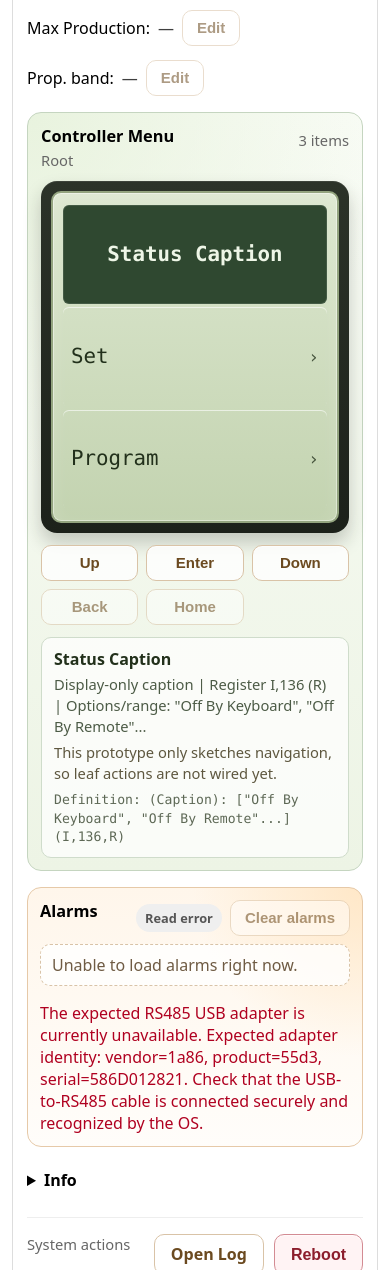
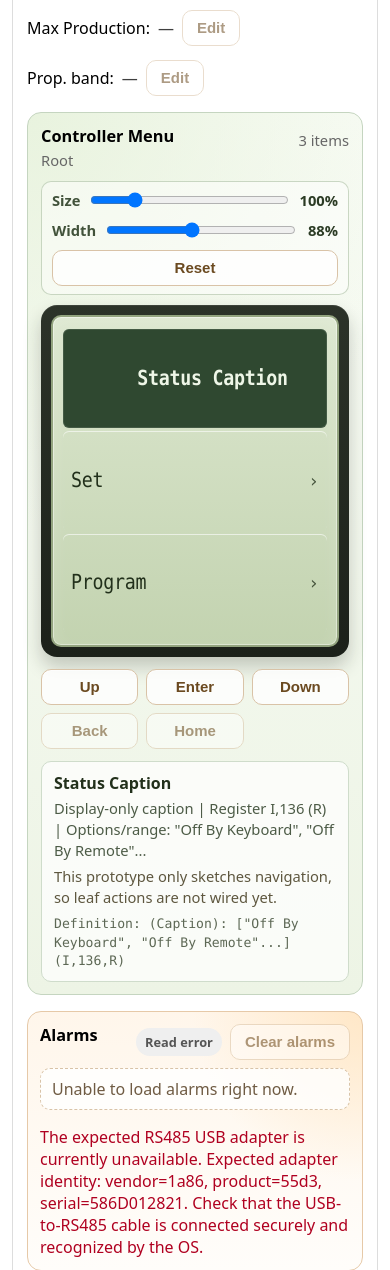
Before and after one commit to ShaharBe/carel-supervisor-device, a Flask app: page / in a window 390 px wide. Shown: the part 266-1536 px from the top of the page. Run offline with Flask 3, Linux system fonts and the light colour scheme; data that the repository does not hold is empty.

Commit message:
Add adjustable menu display controls
Introduce UI controls and styling to adjust the on-screen menu's font size and horizontal scale. Adds range inputs and a Reset button in the menu widget, CSS variables (--menu-font-size, --menu-text-scale-x, --menu-letter-spacing) and responsive layout tweaks. Implements JS to load/save sanitized settings to localStorage (key: carel-menu-display-settings), apply settings (including on resize), and clamp values to safe ranges with reset/persist behavior. Also adds a root id on the menu section for easier targeting.

```diff
--- a/app/static/app.css
+++ b/app/static/app.css
@@ -180,6 +180,9 @@
     .alarm-description { margin-top: 0; font-weight: 600; color: #2a2117; line-height: 1.35; }
     .alarm-hint { margin-top: 8px; min-height: 1.2em; }
     .menu-widget {
+      --menu-font-size: 1.45rem;
+      --menu-text-scale-x: 0.88;
+      --menu-letter-spacing: -0.015em;
       margin: 16px 0;
       padding: 12px 13px;
       border-radius: 14px;
@@ -204,6 +207,38 @@
       min-height: 30px;
       white-space: nowrap;
     }
+    .menu-display-tools {
+      display: flex;
+      align-items: center;
+      gap: 10px 14px;
+      flex-wrap: wrap;
+      margin-bottom: 10px;
+      padding: 8px 10px;
+      border-radius: 10px;
+      background: rgba(255, 255, 255, 0.48);
+      border: 1px solid rgba(157, 181, 148, 0.52);
+    }
+    .menu-display-control {
+      display: inline-flex;
+      align-items: center;
+      gap: 8px;
+      width: auto;
+      margin: 0;
+      font-size: 0.92rem;
+      font-weight: 600;
+      color: #41523a;
+    }
+    .menu-display-control input[type="range"] {
+      width: 110px;
+      padding: 0;
+    }
+    .menu-display-value {
+      min-width: 3.8ch;
+      text-align: right;
+      font-variant-numeric: tabular-nums;
+      color: #2b3b24;
+    }
+    .menu-display-reset { margin-left: auto; }
     .lcd-shell {
       padding: 10px;
       border-radius: 16px;
@@ -223,7 +258,7 @@
       display: grid;
       gap: 3px;
       font-family: Consolas, "Courier New", monospace;
-      font-size: 1.45rem;
+      font-size: var(--menu-font-size);
       line-height: 1.05;
       color: #22301b;
       outline: none;
@@ -260,9 +295,14 @@
       box-shadow: inset 0 0 0 1px rgba(255, 255, 255, 0.1);
     }
     .menu-line-label {
+      display: block;
+      width: calc(100% / var(--menu-text-scale-x));
       overflow: hidden;
       text-overflow: ellipsis;
       white-space: nowrap;
+      letter-spacing: var(--menu-letter-spacing);
+      transform: scaleX(var(--menu-text-scale-x));
+      transform-origin: left center;
     }
     .menu-line-hint {
       opacity: 0.78;
@@ -283,6 +323,7 @@
     .menu-line-caption .menu-line-label {
       text-align: center;
       font-weight: 700;
+      transform-origin: center center;
     }
     .menu-line-stub:not(.is-active),
     .menu-line-caption:not(.is-active) {
@@ -372,7 +413,20 @@
       .compact-action-row label { width: auto; margin-bottom: 0; }
       .menu-screen {
         height: 304px;
-        font-size: 1.3rem;
+        --menu-font-size: 1.3rem;
+      }
+      .menu-display-tools { align-items: stretch; }
+      .menu-display-control {
+        width: 100%;
+        justify-content: space-between;
+      }
+      .menu-display-control input[type="range"] {
+        flex: 1 1 auto;
+        min-width: 0;
+      }
+      .menu-display-reset {
+        width: 100%;
+        margin-left: 0;
       }
       .menu-nav { display: grid; grid-template-columns: repeat(3, minmax(0, 1fr)); }
       .menu-nav .small-btn { width: 100%; }
--- a/app/static/app.js
+++ b/app/static/app.js
@@ -29,11 +29,96 @@
     editor: null,
     draftValue: null
   };
+  const menuDisplayStorageKey = 'carel-menu-display-settings';
+  const defaultMenuDisplaySettings = {
+    sizePercent: 100,
+    widthPercent: 88
+  };
+  let menuDisplaySettings = { ...defaultMenuDisplaySettings };
 
   function browserDateTimeLocalValue() {
     const now = new Date();
     const local = new Date(now.getTime() - now.getTimezoneOffset() * 60000);
     return local.toISOString().slice(0, 16);
+  }
+
+  function clampNumber(value, min, max, fallback) {
+    const numericValue = Number(value);
+    if (!Number.isFinite(numericValue)) {
+      return fallback;
+    }
+    return Math.min(max, Math.max(min, numericValue));
+  }
+
+  function sanitizeMenuDisplaySettings(rawSettings) {
+    return {
+      sizePercent: clampNumber(rawSettings?.sizePercent, 80, 180, defaultMenuDisplaySettings.sizePercent),
+      widthPercent: clampNumber(rawSettings?.widthPercent, 70, 110, defaultMenuDisplaySettings.widthPercent)
+    };
+  }
+
+  function loadMenuDisplaySettings() {
+    try {
+      const saved = window.localStorage.getItem(menuDisplayStorageKey);
+      if (!saved) {
+        return { ...defaultMenuDisplaySettings };
+      }
+      return sanitizeMenuDisplaySettings(JSON.parse(saved));
+    } catch (e) {
+      return { ...defaultMenuDisplaySettings };
+    }
+  }
+
+  function persistMenuDisplaySettings() {
+    try {
+      window.localStorage.setItem(menuDisplayStorageKey, JSON.stringify(menuDisplaySettings));
+    } catch (e) {
+      // Ignore storage failures; the controls can still work for the current page session.
+    }
+  }
+
+  function getMenuBaseFontRem() {
+    return window.matchMedia('(max-width: 600px)').matches ? 1.3 : 1.45;
+  }
+
+  function menuLetterSpacingEm(widthPercent) {
+    return (widthPercent - 100) / 800;
+  }
+
+  function syncMenuDisplayControls() {
+    document.getElementById('menuFontSizeRange').value = String(menuDisplaySettings.sizePercent);
+    document.getElementById('menuFontWidthRange').value = String(menuDisplaySettings.widthPercent);
+    document.getElementById('menuFontSizeValue').textContent = menuDisplaySettings.sizePercent + '%';
+    document.getElementById('menuFontWidthValue').textContent = menuDisplaySettings.widthPercent + '%';
+  }
+
+  function applyMenuDisplaySettings() {
+    const screen = document.getElementById('menuScreen');
+    const fontSizeRem = (getMenuBaseFontRem() * menuDisplaySettings.sizePercent / 100).toFixed(3);
+    const letterSpacing = menuLetterSpacingEm(menuDisplaySettings.widthPercent).toFixed(3);
+    const textScale = (menuDisplaySettings.widthPercent / 100).toFixed(3);
+
+    screen.style.setProperty('--menu-font-size', fontSizeRem + 'rem');
+    screen.style.setProperty('--menu-text-scale-x', textScale);
+    screen.style.setProperty('--menu-letter-spacing', letterSpacing + 'em');
+    syncMenuDisplayControls();
+  }
+
+  function initializeMenuDisplaySettings() {
+    menuDisplaySettings = loadMenuDisplaySettings();
+    applyMenuDisplaySettings();
+  }
+
+  function updateMenuDisplaySetting(patch) {
+    menuDisplaySettings = sanitizeMenuDisplaySettings({ ...menuDisplaySettings, ...patch });
+    applyMenuDisplaySettings();
+    persistMenuDisplaySettings();
+  }
+
+  function resetMenuDisplaySettings() {
+    menuDisplaySettings = { ...defaultMenuDisplaySettings };
+    applyMenuDisplaySettings();
+    persistMenuDisplaySettings();
   }
 
   function parseMenuPayload() {
@@ -1352,6 +1437,13 @@
   document.getElementById('menuEnterBtn').addEventListener('click', openSelectedMenuItem);
   document.getElementById('menuBackBtn').addEventListener('click', goBackInMenu);
   document.getElementById('menuHomeBtn').addEventListener('click', goHomeInMenu);
+  document.getElementById('menuFontSizeRange').addEventListener('input', (event) => {
+    updateMenuDisplaySetting({ sizePercent: Number(event.target.value) });
+  });
+  document.getElementById('menuFontWidthRange').addEventListener('input', (event) => {
+    updateMenuDisplaySetting({ widthPercent: Number(event.target.value) });
+  });
+  document.getElementById('resetMenuDisplayBtn').addEventListener('click', resetMenuDisplaySettings);
   document.getElementById('saveMenuEditBtn').addEventListener('click', saveMenuEdit);
   document.getElementById('cancelMenuEditBtn').addEventListener('click', closeMenuEditModal);
   document.getElementById('menuEditSelectInput').addEventListener('change', (event) => {
@@ -1400,7 +1492,9 @@
       goHomeInMenu();
     }
   });
+  window.addEventListener('resize', applyMenuDisplaySettings);
 
+  initializeMenuDisplaySettings();
   initializeMenuWidget();
   refresh();
   setInterval(refresh, 1000);
--- a/app/templates/index.html
+++ b/app/templates/index.html
@@ -58,13 +58,27 @@
       <button id="editPropBandBtn" class="small-btn" type="button" disabled>Edit</button>
     </div>
 
-    <section class="menu-widget" aria-labelledby="menuWidgetTitle">
+    <section id="menuWidgetRoot" class="menu-widget" aria-labelledby="menuWidgetTitle">
       <div class="menu-widget-head">
         <div>
           <h3 id="menuWidgetTitle" class="menu-widget-title">Controller Menu</h3>
           <div id="menuWidgetPath" class="menu-widget-path muted">Loading menu path...</div>
         </div>
         <span id="menuWidgetState" class="menu-widget-state muted">Loading...</span>
+      </div>
+
+      <div class="menu-display-tools" aria-label="Menu display settings">
+        <label class="menu-display-control" for="menuFontSizeRange">
+          <span>Size</span>
+          <input id="menuFontSizeRange" type="range" min="80" max="180" step="5" value="100" />
+          <span id="menuFontSizeValue" class="menu-display-value">100%</span>
+        </label>
+        <label class="menu-display-control" for="menuFontWidthRange">
+          <span>Width</span>
+          <input id="menuFontWidthRange" type="range" min="70" max="110" step="2" value="88" />
+          <span id="menuFontWidthValue" class="menu-display-value">88%</span>
+        </label>
+        <button id="resetMenuDisplayBtn" class="small-btn menu-display-reset" type="button">Reset</button>
       </div>
 
       <div class="lcd-shell">
```
